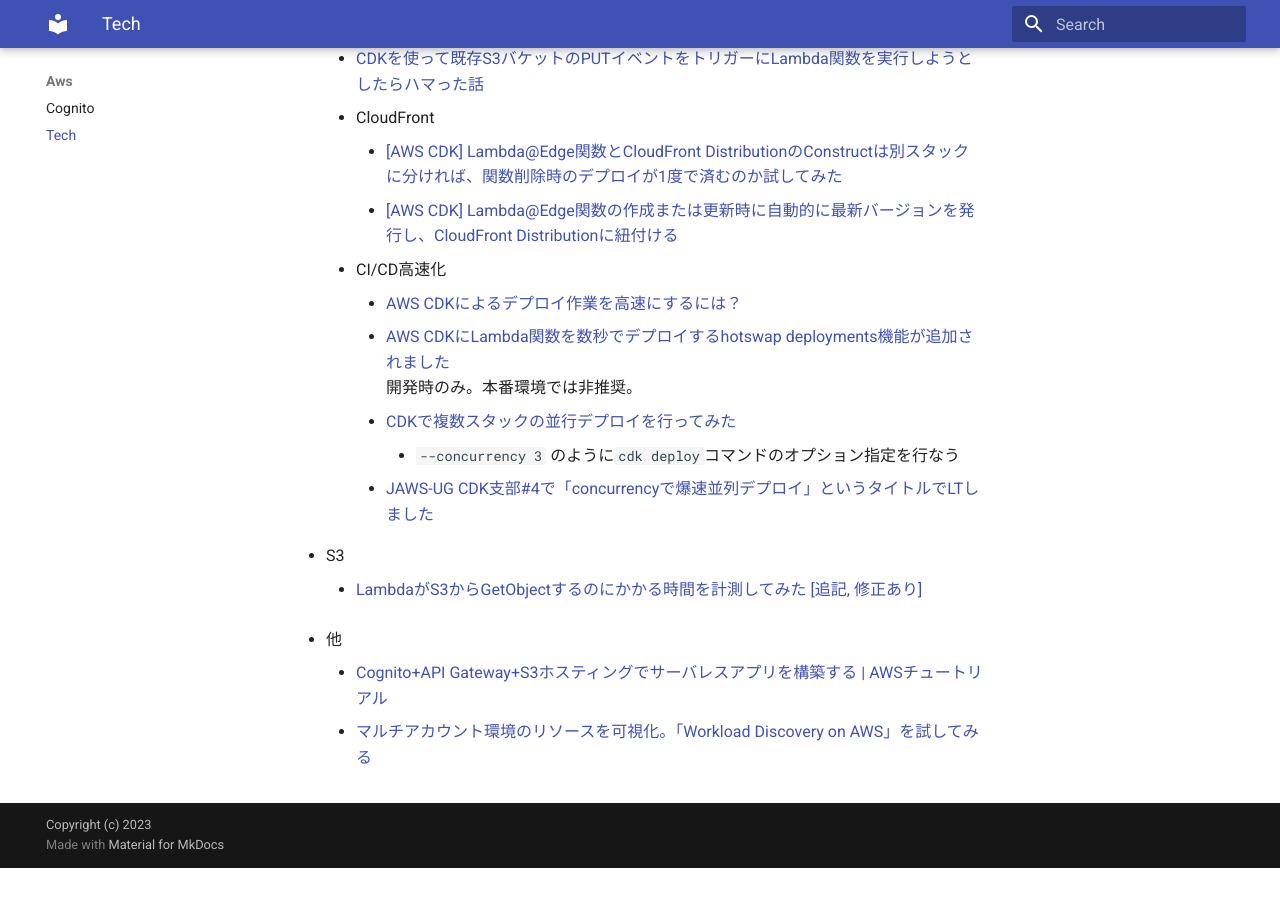
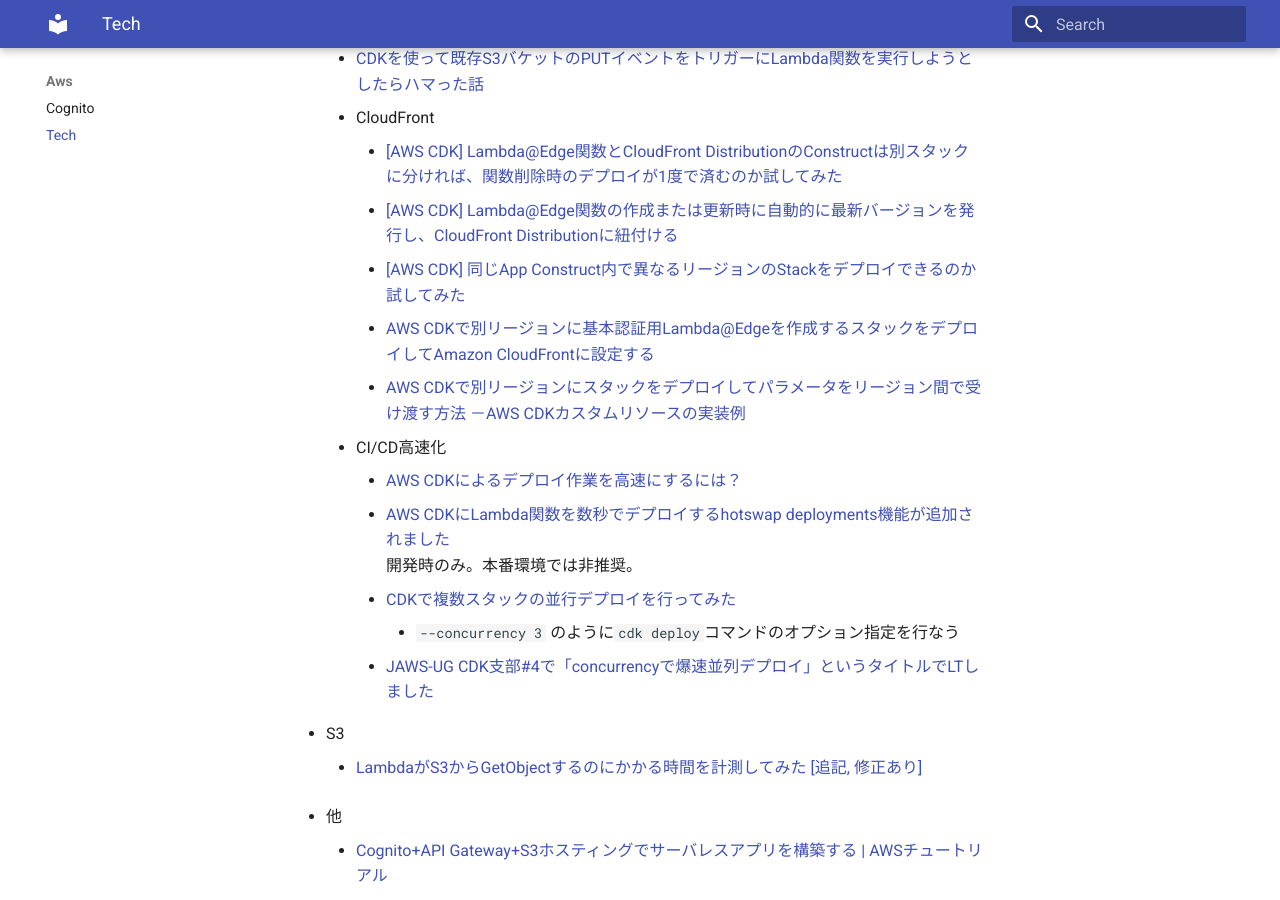
Before and after one commit to kocya-dev/note, an MkDocs documentation site: the page built from docs/aws/tech.md, in a window 1280 px wide and 900 px high, scrolled down 652 px. Built offline with MkDocs 1.6.1 and Material for MkDocs 9.7.7, drawn with Linux system fonts in a browser that asks for light colours; before the commit the page ends 1520 px from its top, so only the background shows below that.

Commit message:
CDKとCloudFront、Lambda@Edgeの情報追加

```diff
--- a/docs/aws/tech.md
+++ b/docs/aws/tech.md
@@ -16,6 +16,9 @@
   * CloudFront
     * [[AWS CDK] Lambda@Edge関数とCloudFront DistributionのConstructは別スタックに分ければ、関数削除時のデプロイが1度で済むのか試してみた](https://dev.classmethod.jp/articles/it-seems-better-to-divide-lambda-edgecloudfront-distribution-resources-into-separate-stacks/)
     * [[AWS CDK] Lambda@Edge関数の作成または更新時に自動的に最新バージョンを発行し、CloudFront Distributionに紐付ける](https://dev.classmethod.jp/articles/aws-cdk-i-tried-linking-lambda-edge-to-cloudfront-distribution/)
+    * [[AWS CDK] 同じApp Construct内で異なるリージョンのStackをデプロイできるのか試してみた](https://dev.classmethod.jp/articles/aws-cdk-to-see-if-stacks-in-different-regions-can-be-deployed-in-the-same-app-construct/)
+    * [AWS CDKで別リージョンに基本認証用Lambda@Edgeを作成するスタックをデプロイしてAmazon CloudFrontに設定する](https://tech.nri-net.com/entry/aws_cdk_cross_region_stack_deployment_lambda_edge)
+    * [AWS CDKで別リージョンにスタックをデプロイしてパラメータをリージョン間で受け渡す方法 －AWS CDKカスタムリソースの実装例](https://tech.nri-net.com/entry/aws_cdk_cross_region_stack_deployment_method)
   * CI/CD高速化
     * [AWS CDKによるデプロイ作業を高速にするには？](https://kakehashi-dev.hatenablog.com/entry/2021/10/05/080018)
     * [AWS CDKにLambda関数を数秒でデプロイするhotswap deployments機能が追加されました](https://zenn.dev/intercept6/articles/eed5b5cef89eb2)
```
